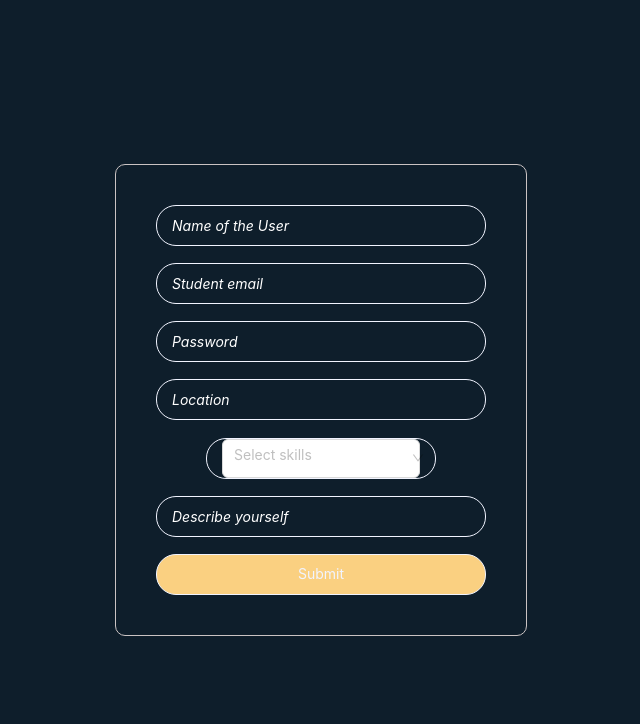
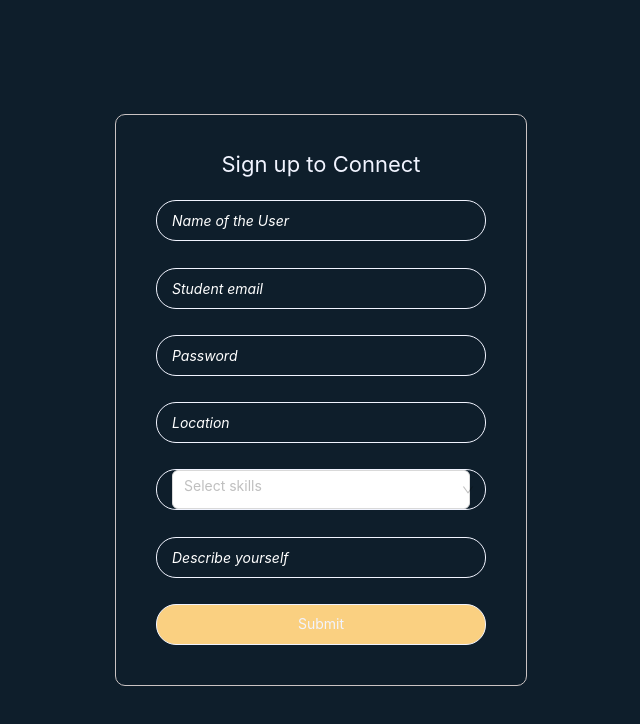
Before and after one commit to Anil-Linquester/Connect-mvp, a React (Create React App) app: page /register in a window 1280 px wide. Shown: the top 724 px of the page, without its empty margins (319-959 px from the left). Built offline with nearby package versions, Linux system fonts and the light colour scheme.

Commit message:
Done with styling.. Still needs some modifications

```diff
--- a/src/pages/RegistrationPage.jsx
+++ b/src/pages/RegistrationPage.jsx
@@ -24,8 +24,9 @@ const RegistrationPage = ({
   return (
     <div className="login-page">
       <div className="login-box">
-        <form action="" className="login-form" onSubmit={handleSubmit}>
-          <Input
+        <form action="" className="register-form" onSubmit={handleSubmit}>
+        <h1 className="for-loginform-text">Sign up to Connect</h1>
+         <Input
             type="text"
             placeholder="Name of the User"
             className="input-field"
@@ -55,15 +56,18 @@ const RegistrationPage = ({
           />
           <Select
             mode="multiple"
-            style={{ width: "230px" }}
+            style={{ width: "330px" }}
             placeholder="Select skills"
             onChange={handleSelectSkills}
             value={selectedSkills}
             className="input-field"
           >
             {Skills.map((skill) => (
-              <Select.Option style={{ backgroundColor: "#0E1E2B", color: "#f1f4ff" }} // Adjust as needed
-              key={skill.value} value={skill.value}>
+              <Select.Option
+                style={{ backgroundColor: "#0E1E2B", color: "#f1f4ff" }} // Adjust as needed
+                key={skill.value}
+                value={skill.value}
+              >
                 {skill.label}
               </Select.Option>
             ))}
--- a/src/pages/loginPage.jsx
+++ b/src/pages/loginPage.jsx
@@ -15,7 +15,7 @@ const LoginPage = ({
     <div className="login-page">
       <div className="login-box">
         <form action="" className="login-form" onSubmit={submitHandler}>
-          <h1 className="for-loginform-text">Sign up to Connect</h1>
+          <h1 className="for-loginform-text">Sign in to Connect</h1>
           <Input
             type="email"
             value={email}
--- a/src/styles/Login.css
+++ b/src/styles/Login.css
@@ -99,3 +99,13 @@
     background-color: #1890ff; /* Adjust active item background color */
     color: #fff; /* Adjust active item text color */
   }
+
+  .register-form{
+    display: flex;
+    align-items: center;
+    flex-direction: column;
+    justify-content: space-between;
+    padding: 20px;
+    height: 530px;
+    width: 370px;
+  }
```
